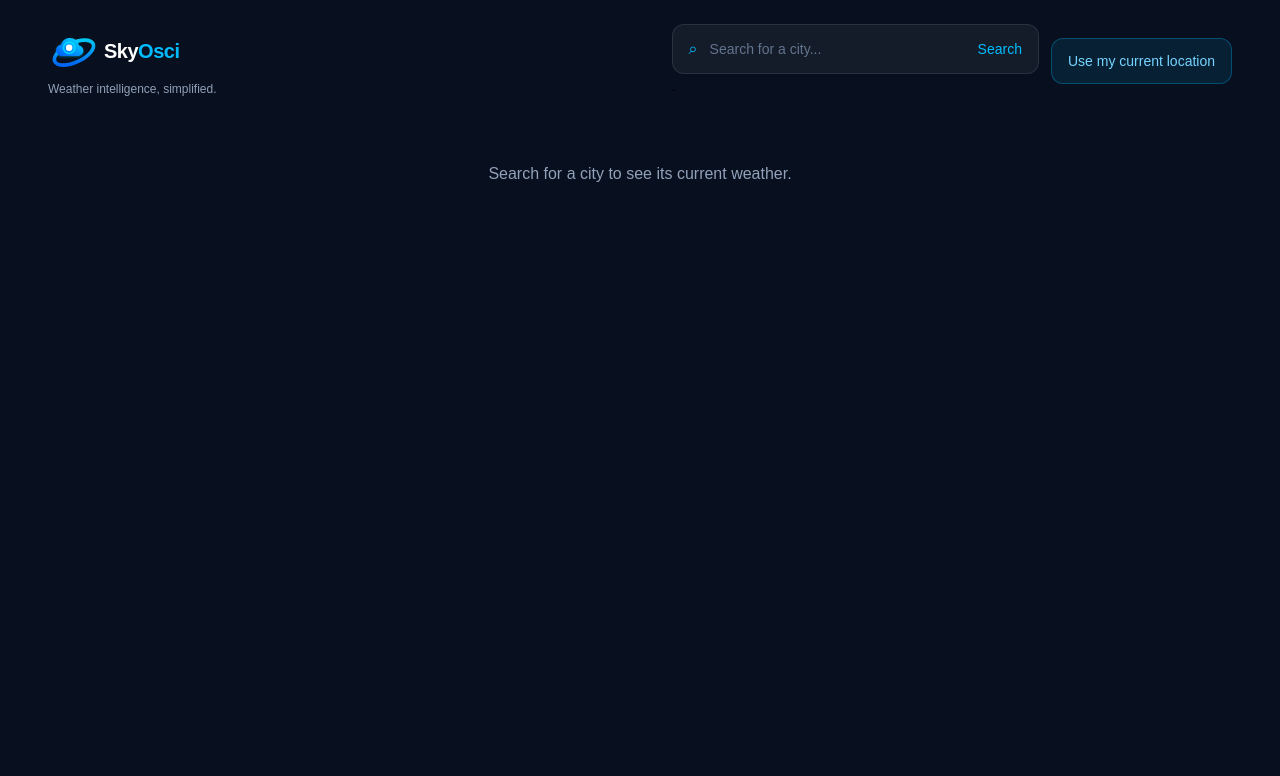
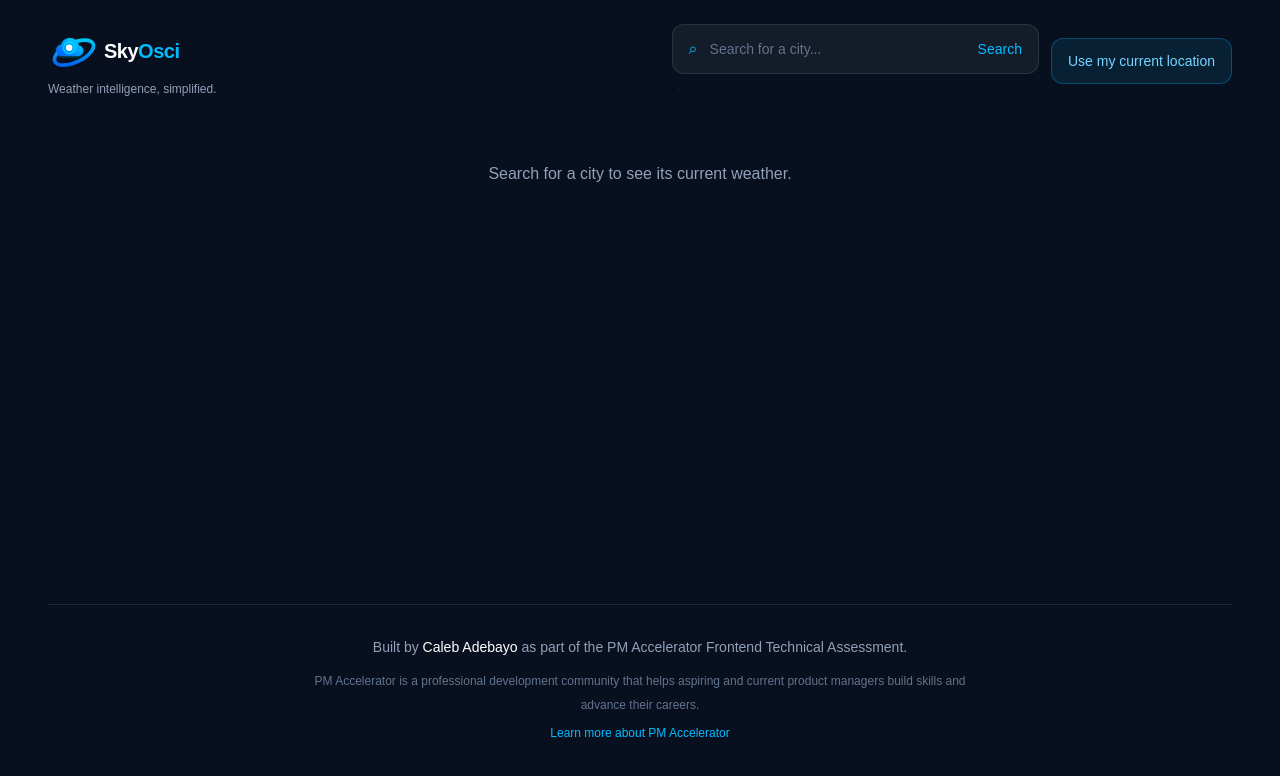
Before and after one commit to calebtolorunleke/skyosci, a React (Vite) app: page / in a window 1280 px wide. Shown: the top 776 px of the page. Built offline with nearby package versions, Linux system fonts and the light colour scheme.

Commit message:
feat: add PM Accelerator footer

```diff
--- a/src/App.tsx
+++ b/src/App.tsx
@@ -8,6 +8,7 @@ import CurrentWeather from "./components/weather/CurrentWeather";
 import WeatherHighlights from "./components/weather/WeatherHighlights";
 import WeatherForecast from "./components/weather/WeatherForecast";
 import Header from "./components/layout/Header";
+import Footer from "./components/layout/Footer";
 
 function App() {
   const [selectedLocation, setSelectedLocation] = useState<Location | null>(
@@ -110,8 +111,8 @@ function App() {
   };
 
   return (
-    <main className="min-h-screen bg-[#080F1E] px-4 py-6 sm:px-8 lg:px-12">
-      <div className="mx-auto max-w-7xl">
+    <main className="flex min-h-screen flex-col bg-[#080F1E] px-4 py-6 sm:px-8 lg:px-12">
+      <div className="mx-auto flex w-full max-w-7xl flex-1 flex-col">
         <Header
           onSearch={handleSearch}
           onUseCurrentLocation={handleUseCurrentLocation}
@@ -122,14 +123,12 @@ function App() {
             Fetching weather data...
           </p>
         )}
-
         {/* Error message */}
         {error && (
           <p className="mt-8 rounded-xl border border-red-400/20 bg-red-400/10 p-4 text-sm text-red-300">
             {error}
           </p>
         )}
-
         {/* Weather dashboard */}
         {currentWeather && selectedLocation && (
           <>
@@ -162,7 +161,6 @@ function App() {
             {forecasts.length > 0 && <WeatherForecast forecasts={forecasts} />}
           </>
         )}
-
         {/* Initial message */}
         {!currentWeather && !isLoading && !error && (
           <p className="mt-16 text-center text-slate-400">
@@ -170,6 +168,7 @@ function App() {
           </p>
         )}
       </div>
+      <Footer />
     </main>
   );
 }
--- /dev/null
+++ b/src/components/layout/Footer.tsx
@@ -0,0 +1,27 @@
+function Footer() {
+  return (
+    <footer className="mt-16 border-t border-white/10 py-8 text-center">
+      <p className="text-sm text-slate-400">
+        Built by <span className="font-medium text-white">Caleb Adebayo</span>{" "}
+        as part of the PM Accelerator Frontend Technical Assessment.
+      </p>
+
+      <p className="mx-auto mt-3 max-w-2xl text-xs leading-6 text-slate-500">
+        PM Accelerator is a professional development community that helps
+        aspiring and current product managers build skills and advance their
+        careers.
+      </p>
+
+      <a
+        href="https://www.pmaccelerator.io/"
+        target="_blank"
+        rel="noopener noreferrer"
+        className="mt-2 inline-block text-xs text-sky-400 hover:text-sky-300"
+      >
+        Learn more about PM Accelerator
+      </a>
+    </footer>
+  );
+}
+
+export default Footer;
```
